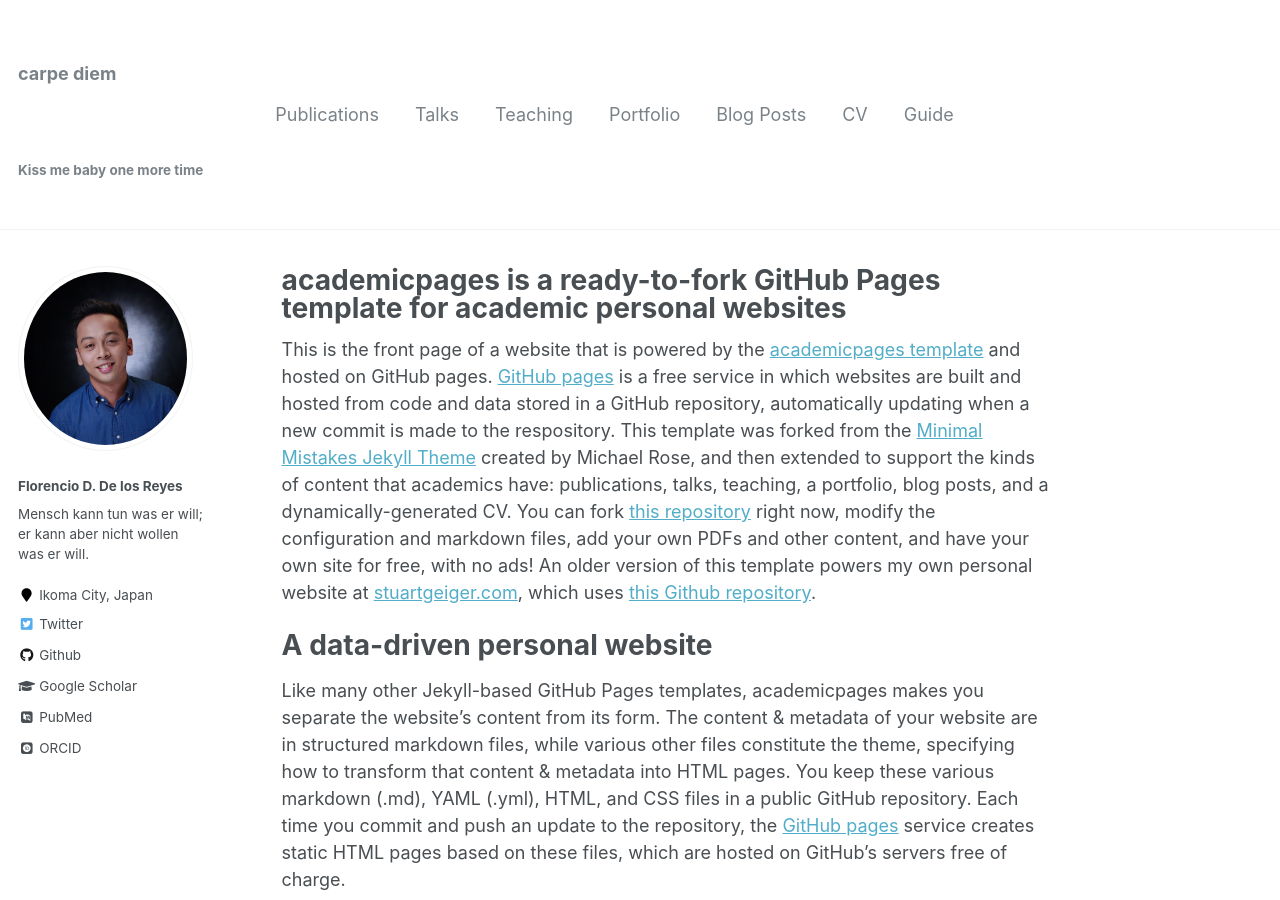
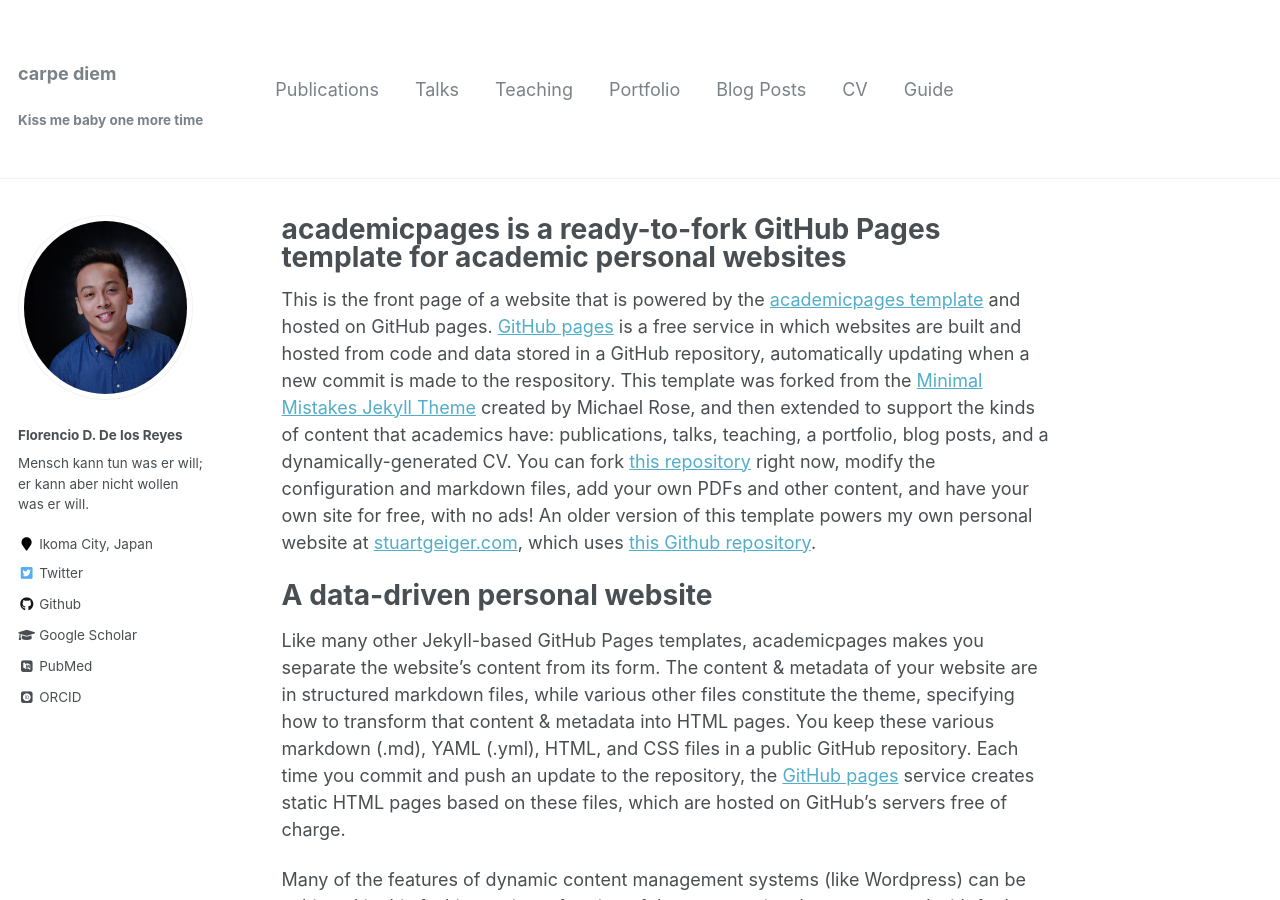
Before and after one commit to fddelosreyes/fddelosreyes.github.io, a Jekyll site: the page built from _pages/about.md, in a window 1280 px wide and 900 px high. Built offline with Jekyll 4.4.1, drawn with Linux system fonts in a browser that asks for light colours; some web fonts are replaced.

```diff
--- a/_config.yml
+++ b/_config.yml
@@ -7,7 +7,7 @@
 
 # Site Settings
 locale                   : "en-US"
-title                    : "<p><h3>carpe diem</h3></p> <br> <p><h6>Kiss me baby one more time</h6></p>"
+title                    : "<p><h3>carpe diem</h3></p><p><h6>Kiss me baby one more time</h6></p>"
 title_separator          : "-"
 name                     : &name "Florencio De los Reyes"
 description              : &description "personal description"
```
